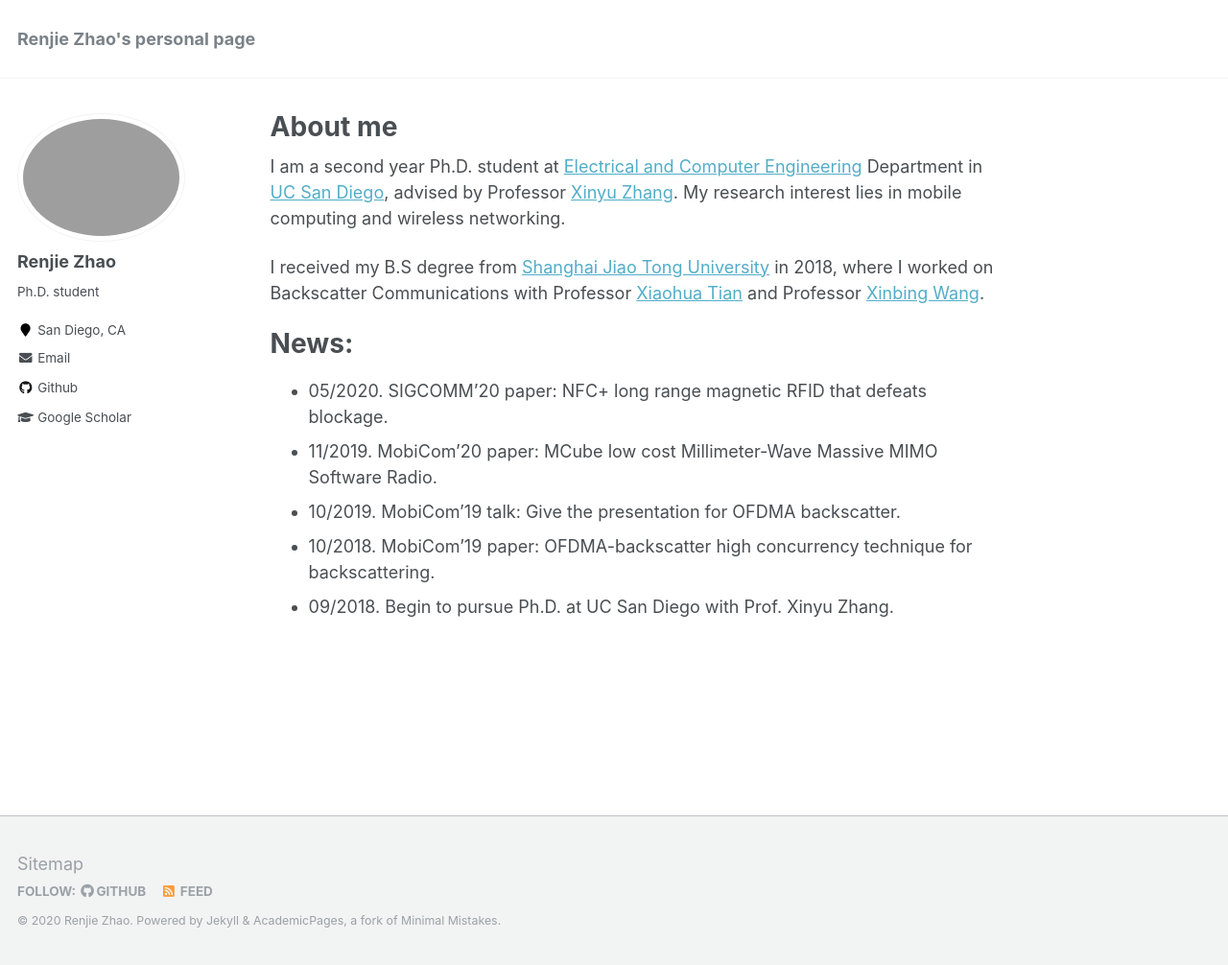
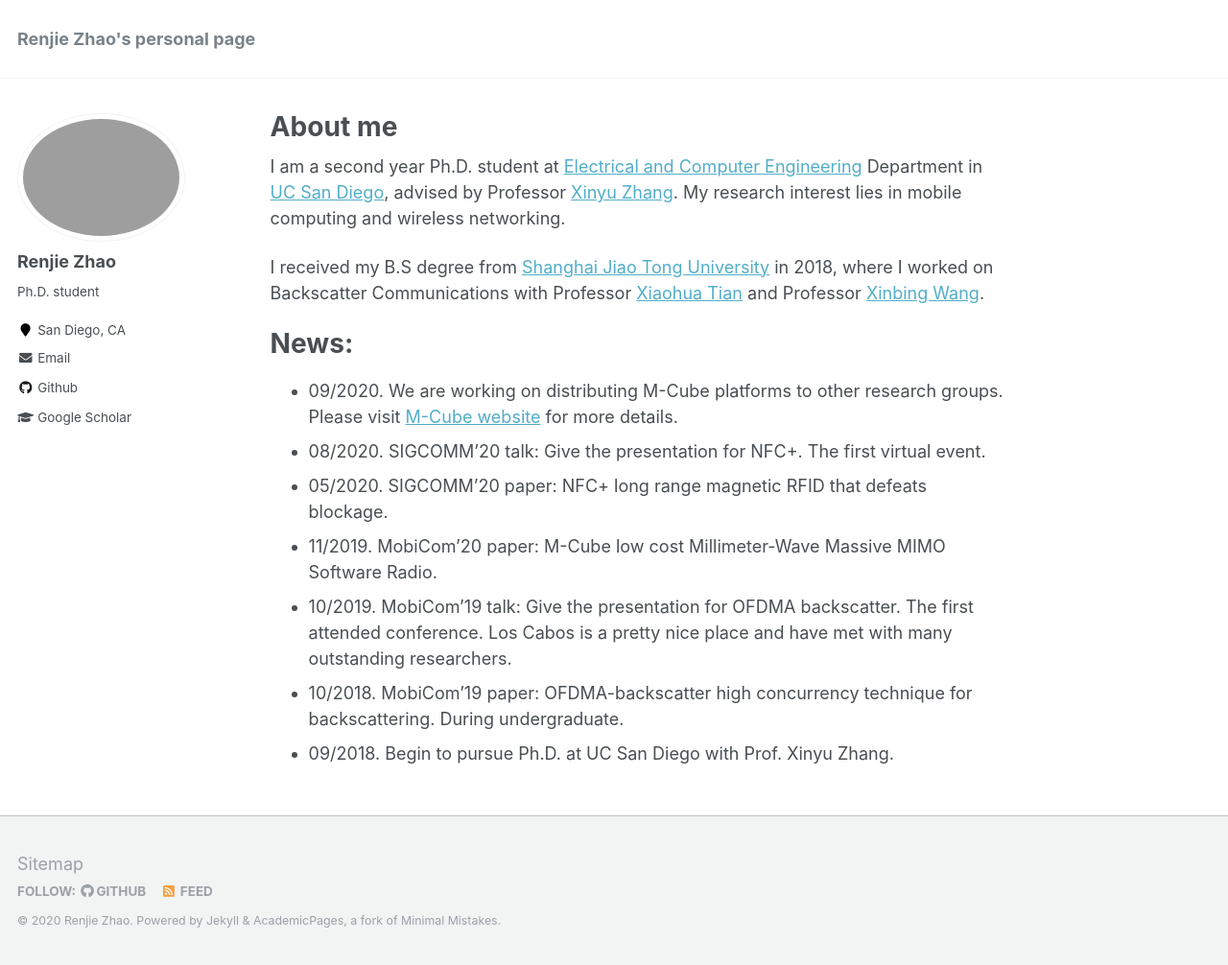
Before and after one commit to mle0108/RenjieZhao.github.io, a Jekyll site: the page built from _pages/about.md, in a window 1280 px wide and 1006 px high. Shown: the whole window at 96% size. Built offline with Jekyll 4.4.1, drawn with Linux system fonts in a browser that asks for light colours.

Commit message:
Update about.md

```diff
--- a/_pages/about.md
+++ b/_pages/about.md
@@ -15,8 +15,10 @@ I received my B.S degree from [Shanghai Jiao Tong University](http://en.sjtu.edu
 
 News:
 ======
+* 09/2020. We are working on distributing M-Cube platforms to other research groups. Please visit [M-Cube website](http://m3.ucsd.edu/sdr/) for more details.
+* 08/2020. SIGCOMM'20 talk: Give the presentation for NFC+. The first virtual event.
 * 05/2020. SIGCOMM'20 paper: NFC+ long range magnetic RFID that defeats blockage.
-* 11/2019. MobiCom'20 paper: MCube low cost Millimeter-Wave Massive MIMO Software Radio.
-* 10/2019. MobiCom'19 talk: Give the presentation for OFDMA backscatter.
-* 10/2018. MobiCom'19 paper: OFDMA-backscatter high concurrency technique for backscattering.
+* 11/2019. MobiCom'20 paper: M-Cube low cost Millimeter-Wave Massive MIMO Software Radio.
+* 10/2019. MobiCom'19 talk: Give the presentation for OFDMA backscatter. The first attended conference. Los Cabos is a pretty nice place and have met with many outstanding researchers.
+* 10/2018. MobiCom'19 paper: OFDMA-backscatter high concurrency technique for backscattering. During undergraduate.
 * 09/2018. Begin to pursue Ph.D. at UC San Diego with Prof. Xinyu Zhang.
```
